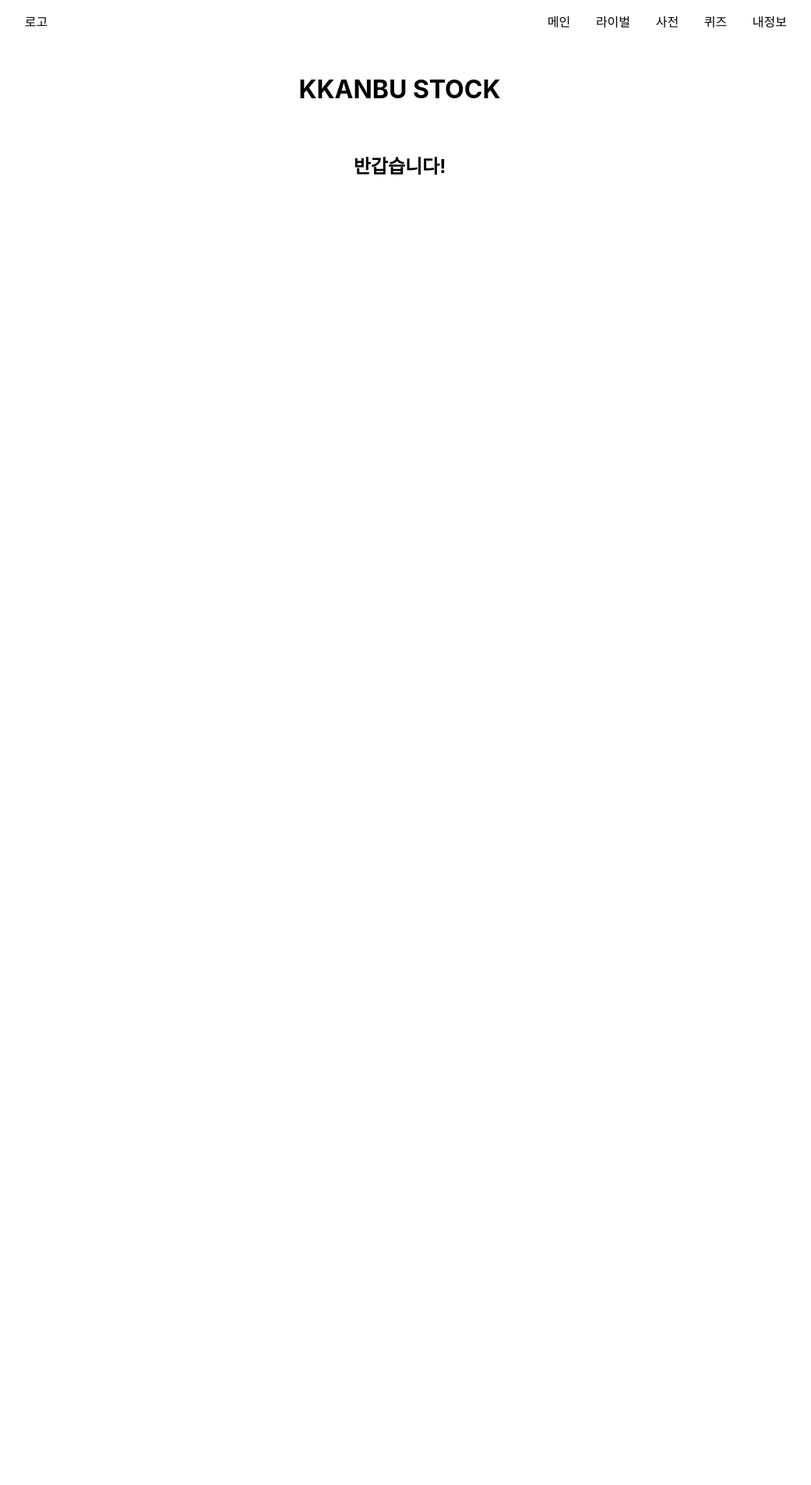
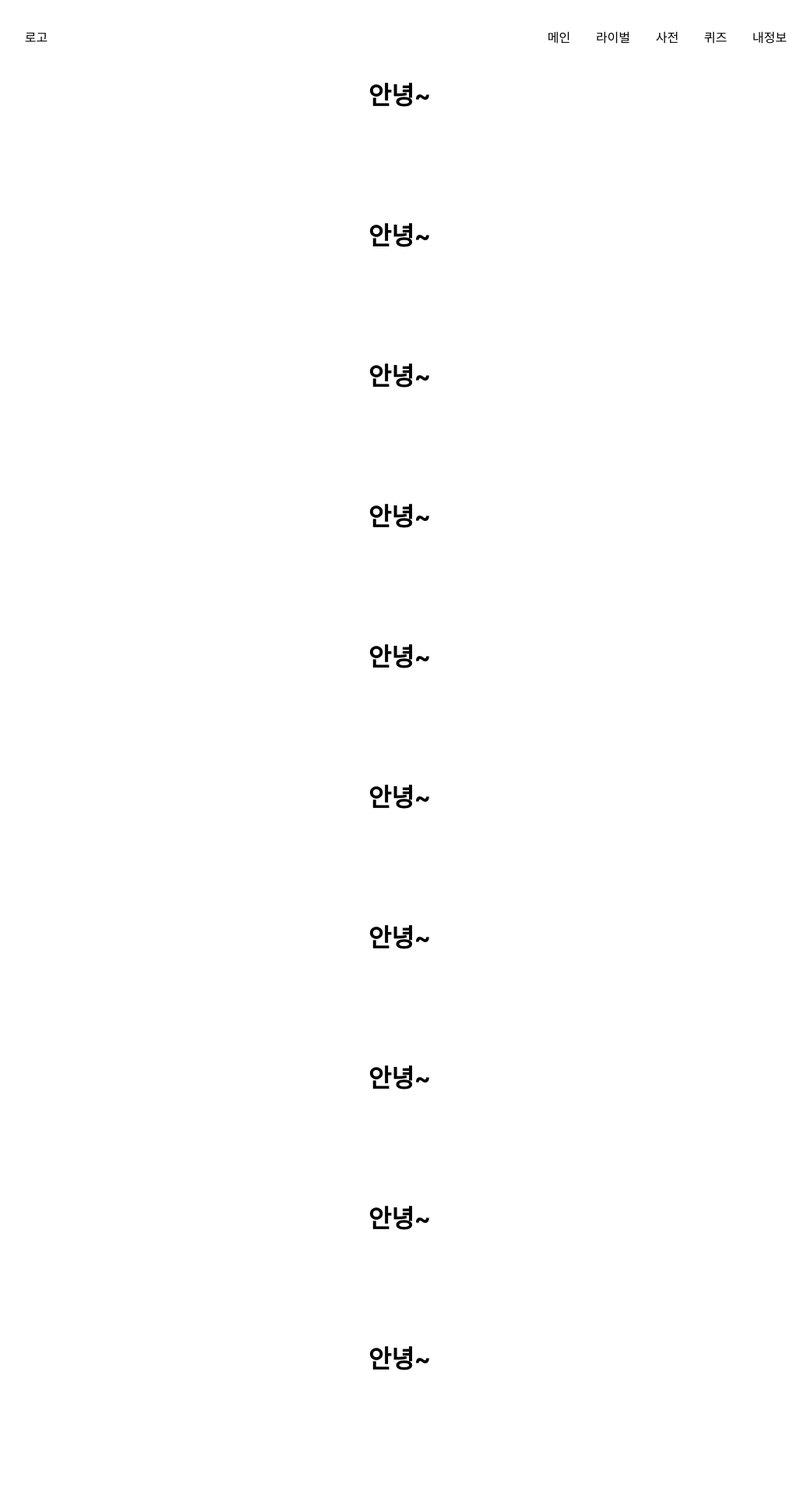
Before and after one commit to seogaeun/kkanbustock-frontend, a React (Create React App) app: page / in a window 1280 px wide. Shown: the top 1904 px of the page at 78% size, without its empty margins (127-1168 px from the left). Before the commit the page ends 800 px from the top, so only its background shows below. Built offline with nearby package versions, Linux system fonts and the light colour scheme; a web font is replaced by a local one.

Commit message:
[Add]Nav고정

```diff
--- a/src/App.js
+++ b/src/App.js
@@ -1,21 +1,37 @@
-import './App.css';
-import MainPage from './pages/MainPage/MainPage.js';
-import LoginPage from './pages/LoginPage/LoginPage.js';
-import QuizPage from  './pages/QuizPage/QuizPage.js';
-import DictionaryPage from './pages/DictionaryPage/DictionaryPage';
-import Nav from './components/Nav/Nav.js';
-import { BrowserRouter, Route, Routes } from 'react-router-dom';
+import "./App.css";
+import MainPage from "./pages/MainPage/MainPage.js";
+import LoginPage from "./pages/LoginPage/LoginPage.js";
+import QuizPage from "./pages/QuizPage/QuizPage.js";
+import DictionaryPage from "./pages/DictionaryPage/DictionaryPage";
+import Nav from "./components/Nav/Nav.js";
+import { BrowserRouter, Route, Routes } from "react-router-dom";
+import React, { useEffect, useState } from "react";
 
 function App() {
+  const [scroll, setScroll] = useState(0);
+
+  useEffect(() => {
+    const handleScroll = () => {
+      setScroll(window.scrollY);
+    };
+
+    window.addEventListener("scroll", handleScroll);
+
+    return () => {
+      window.removeEventListener("scroll", handleScroll);
+    };
+  }, []);
+
   return (
     <BrowserRouter>
       <div className="App">
-      <Nav/>
+        <Nav scroll={scroll} />
+
         <Routes>
-        <Route path='/' element={<MainPage/>}/>
+          <Route path="/" element={<MainPage />} />
           <Route path="/My" element={<LoginPage />} />
           <Route path="/Quiz" element={<QuizPage />} />
-        <Route path='/Dictionary' element={<DictionaryPage/>} />
+          <Route path="/Dictionary" element={<DictionaryPage />} />
         </Routes>
       </div>
     </BrowserRouter>
--- a/src/components/Header/Header.css
+++ b/src/components/Header/Header.css
@@ -3,4 +3,5 @@
     display: flex;
     align-items: center;
     justify-content: center;
+    margin-top: 60px;
 }
--- a/src/components/Nav/Nav.css
+++ b/src/components/Nav/Nav.css
@@ -1,22 +1,34 @@
-.nav{
+.nav {
     width: 100%;
     display: flex;
     justify-content: center;
-}
+    background-color: white;
+    transition: background-color 0.3s, color 0.3s;
+
+    /* 고정된 위치와 높이 설정 */
+    position: fixed;
+    width: 100%;
+    top: 0;
+    padding-top: 20px;
+  }
+
 
 .navbar{
     width: 80%;
-    background-color: rgb(255, 255, 255);
-    border-bottom: 0px solid silver;
+    background-color: transparent;
     padding: 15px 0px;
     text-align: right;
     display: flex;
     justify-content: space-between;
+    color: white;
 }
+
+
 #logo{
     padding-left: 3%;
     width: 30%;
     text-align: left;
+    color: black;
 }
 .menuClass{
     width: 30%;
@@ -27,7 +39,6 @@
 
 }
 .navbarMenu{
+    text-decoration: none;
     color: black;
-    text-decoration: none;
-
 }
--- a/src/pages/MainPage/MainPage.js
+++ b/src/pages/MainPage/MainPage.js
@@ -1,13 +1,28 @@
 import React from "react";
 import "./MainPage.css";
 import Header from "../../components/Header/Header";
-import { color } from "@mui/system";
 
 function Main() {
   return (
     <div>
-      <Header name="KKANBU STOCK" />
-      <h2>반갑습니다! </h2>
+      <Header name="안녕~" />
+      <Header name="안녕~" />
+      <Header name="안녕~" />
+      <Header name="안녕~" />
+      <Header name="안녕~" />
+      <Header name="안녕~" />
+      <Header name="안녕~" />
+      <Header name="안녕~" />
+      <Header name="안녕~" />
+      <Header name="안녕~" />
+      <Header name="안녕~" />
+      <Header name="안녕~" />
+      <Header name="안녕~" />
+      <Header name="안녕~" />
+      <Header name="안녕~" />
+      <Header name="안녕~" />
+      <Header name="안녕~" />
+      <Header name="안녕~" />
     </div>
   );
 }
```
Lines whose indentation alone changed are shown as unchanged.
